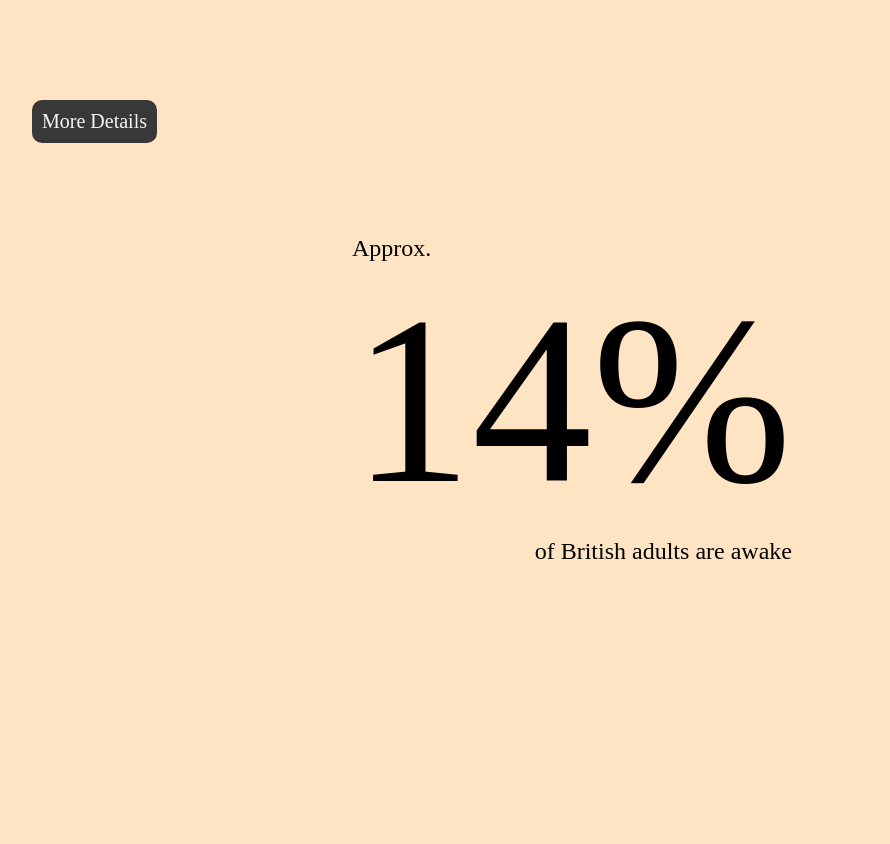
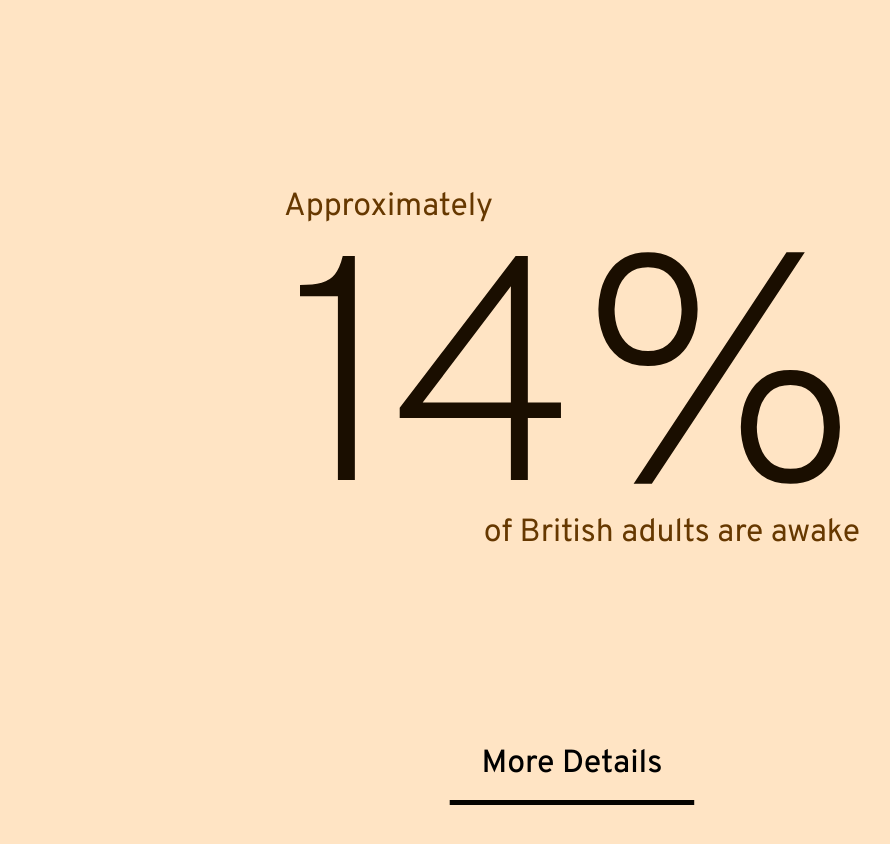
Before and after one commit to MBDev-LS/whoIsAwakeUK, a website: page index.html in a window 1280 px wide. Shown: the top 844 px of the page, without its empty margins (68-958 px from the left). Before the commit the page ends 800 px from the top, so only its background shows below. Drawn offline with Linux system fonts and the light colour scheme.

Commit message:
Lays groundwork for animation on scroll.

```diff
--- a/index.html
+++ b/index.html
@@ -3,16 +3,27 @@
 <head>
 	<meta charset="UTF-8">
 	<meta name="viewport" content="width=device-width, initial-scale=1.0">
-	<title>Document</title>
+	<title>Who Is Awake?</title>
+
+	<link rel="preconnect" href="https://fonts.googleapis.com">
+	<link rel="preconnect" href="https://fonts.gstatic.com" crossorigin>
+	<link href="https://fonts.googleapis.com/css2?family=Overpass:ital,wght@0,100..900;1,100..900&display=swap" rel="stylesheet">
+
+	<script src="js/animation.js"></script>
 
 	<link rel="stylesheet" href="css/main.comp.css">
 </head>
 <body>
-	<p class="central-container">
-		<span>Approx.</span>
-		<data value="72">14%</data>
-		<span>of British adults are awake</span>
-	</p>
+	<div class="pinned-wrapper">
+		<div class="pinned-content-container">
+			<p class="central-container">
+				<span>Approximately</span>
+				<!-- Add Approx. for small screens -->
+				<data value="72">14%</data>
+				<span>of British adults are awake</span>
+			</p>
+		</div>
+	</div>
 
 	<a href="#" class="btn btn--effects">More Details</a>
 </body>
--- /dev/null
+++ b/js/animation.js
@@ -0,0 +1,32 @@
+
+console.log('LOADED JS')
+
+let wrapper
+
+window.addEventListener('load', function () {
+	wrapper = document.querySelector('.pinned-wrapper');
+	console.log('LOADED HTML')
+}, false);
+
+
+let ticking = false;
+
+function onScroll() {
+	if (!ticking) {
+		requestAnimationFrame(updateProgress);
+		ticking = true;
+	}
+}
+
+function updateProgress() {
+	const wrapperTop = wrapper.getBoundingClientRect().top + window.scrollY;
+	const budget = window.innerHeight;
+	let progress = (window.scrollY - wrapperTop) / budget;
+	progress = Math.min(1, Math.max(0, progress));
+	document.documentElement.style.setProperty('--t', progress);
+
+	console.log(progress)
+	ticking = false;
+}
+
+window.addEventListener('scroll', onScroll);
--- a/sass/main.scss
+++ b/sass/main.scss
@@ -1,10 +1,35 @@
+
+:root {
+	--bg-color: #ffe4c4;
+	--primary-text-color: #1a0e00;
+	--secondary-text-color: #663800;
+	--tertiary-text-color: hsl(33, 100%, 1.25rem);
+
+	--slate-grey: #6F7D8C;
+}
 
 body {
-	background-color: bisque;
+	// background-color: bisque;
+
+	background-color: var(--bg-color);
+	font-family: "Overpass", sans-serif;
 }
 
 * {
 	margin: 0;
+	padding: 0;
+}
+
+.pinned-wrapper {
+	height: 200vh;
+}
+
+.pinned-content-container {
+	// background: hsl(calc(var(--t) * 360) 70% 50%);
+
+	height: 100vh;
+	position: sticky;
+	top: 0;
 }
 
 .central-container {
@@ -19,48 +44,81 @@ body {
 
 }
 
+.central-container {
+  opacity: calc(1 - var(--t));
+  transform: translate(-50%, -50%) scale(calc(1 - var(--t) * 0.3));
+}
+
 .central-container span {
-	font-size: 1.5rem;
+	font-size: 2rem;
+	color: var(--secondary-text-color);
 }
 
 .central-container span:first-child {
 	align-self: flex-start;
+	transform: translateY(30px);
 }
+
 .central-container data {
 	align-self: center;
-	font-size: 15rem;
+	font-size: 20rem;
+	font-weight: 200;
+
+	color: var(--primary-text-color);
 }
+
 .central-container span:last-child {
 	align-self: flex-end;
+	transform: translateY(-90px);
 }
 
 .btn {
 	text-decoration: none;
-	padding: 1.5rem 4rem;
+	padding: 1rem 2rem;
 	display: inline-block;
 
 
-	background-color: rgb(56, 56, 56);
+	// background-color: #77A0A9; //var(--slate-grey);
+
 	border: none;
+	// border-color: #1a1a1a;
+	// border: #1a1a1a solid;
+	// border-width: 0.15rem 0.15rem 0 0.15rem;
 
-	border-radius: 10px;
-	font-size: 1.25rem;
-	color: whitesmoke;
 
-	margin: 100px;
-	padding: 10px;
+
+
+	border-radius: 8px 8px 0 0;
+	font-size: 2rem;
+
+	color: var(--tertiary-text-color);
+	font-weight: 500;
+
+	position: absolute;
+	left: 50%;
+	transform: translateX(-50%);
+	bottom: 0;
 }
 
 .btn--effects {
-	transition: all .2s;
+	transition: background-image .2s;
+
+	border: solid hsl(33, 100%, 1.25rem);
+	border-width: 0 0 5px 0;
+
+	transform: translate(-50%, 5px);
+}
+
+.btn--effects {
+	transition: transform  .2s;
 }
 
 .btn--effects:hover {
-	transform: translateY(-.2rem);
-	box-shadow: 0 1rem 2rem rgba(0, 0, 0, .2);
+	// background-image: linear-gradient(to top, hsla(33, 100%, 70%, 0.4), hsla(33, 100%, 70%, 0));
+
+	transform: translate(-50%, 0px);
 }
 
 .btn--effects:active {
-	transform: translateY(-.1rem);
-	box-shadow: 0 .5rem 1rem rgba(0, 0, 0, .2);
+	transform: translate(-50%, 3px);
 }
```
Also changed, not shown: css/main.comp.css.
